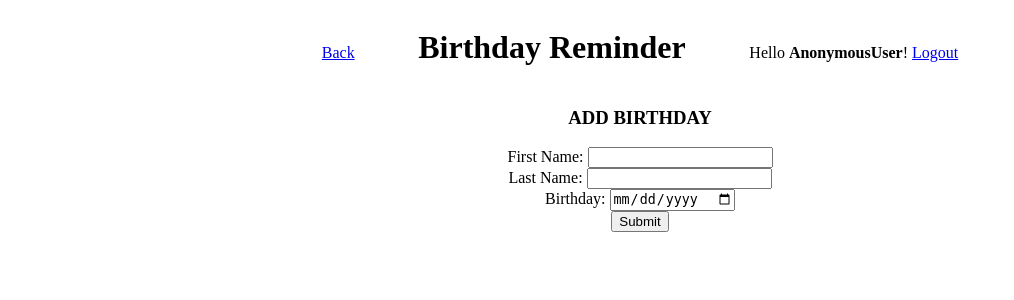
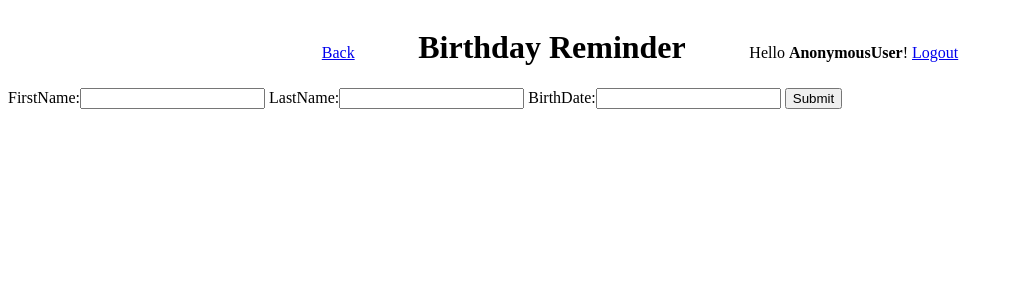
Before and after one commit to glowingmoth/birthday-reminder, a Django app: template birthdays/templates/birthdays/addbirthday.html in a window 1280 px wide. Shown: the top 300 px of the page, without its empty margins (0-1014 px from the left). Run offline with Django 3.2, Linux system fonts and the light colour scheme; the template is opened without the code that fills it: values that come from a table or form of the project are taken from there, others are empty.

Commit message:
created the birthday form from django's ModelForm which is based on the birthday model

```diff
--- /dev/null
+++ b/birthdays/forms.py
@@ -0,0 +1,8 @@
+from django.forms import ModelForm
+from .models import Birthday
+
+
+class BirthdayForm(ModelForm):
+    class Meta:
+        model = Birthday
+        fields = '__all__'
--- a/birthdays/templates/birthdays/addbirthday.html
+++ b/birthdays/templates/birthdays/addbirthday.html
@@ -24,24 +24,12 @@
         </div>
     </div>
 
-    <div class="birthday-form">
-        <h3>ADD BIRTHDAY</h3>
-        <form action="" method="POST">
-            <div>
-                <label for="firstname">First Name:</label>
-                <input type="text" name="firstname">
-            </div>
-            <div>
-                <label for="lastname">Last Name:</label>
-                <input type="text" name="lastname">
-            </div>
-            <div>
-                <label for="birthday">Birthday:</label>
-                <input type="date" name="birthday">
-            </div>
-            <input type="submit">
-        </form>
-    </div>
+    <form method="POST">
+        {% csrf_token %}
+
+        {{ form }}
+        <input type="submit">
+    </form>
 
 </body>
 </html>
--- a/birthdays/urls.py
+++ b/birthdays/urls.py
@@ -4,5 +4,5 @@ from . import views
 
 urlpatterns = [
   path('', views.index, name='index'),
-  path('addbirthday', views.addBirthday, name='addBirthday')
+  path('addbirthday/', views.addBirthday, name='addBirthday')
 ]
```
Also changed, not shown: birthdays/views.py (+7 -4 lines), users/views.py (line endings or trailing spaces).
